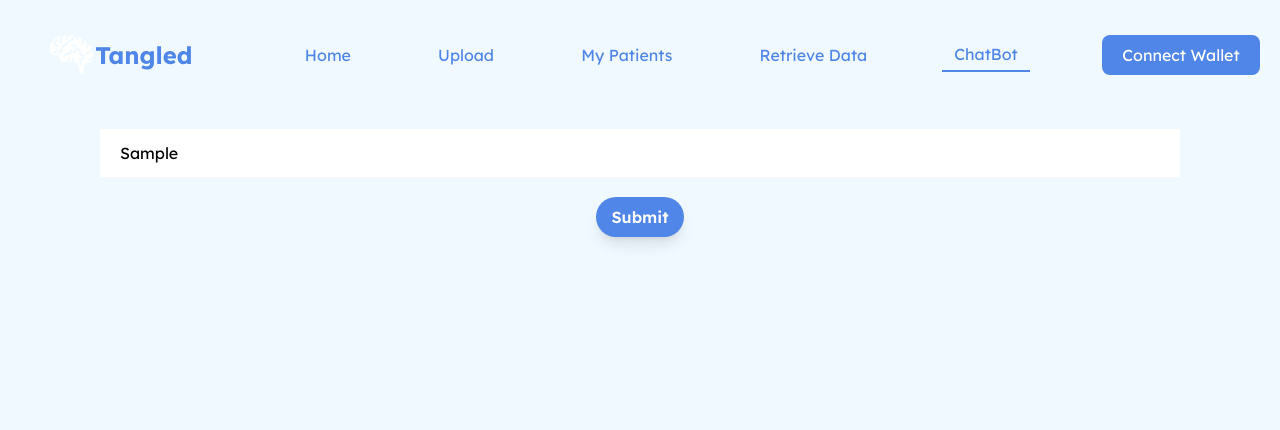
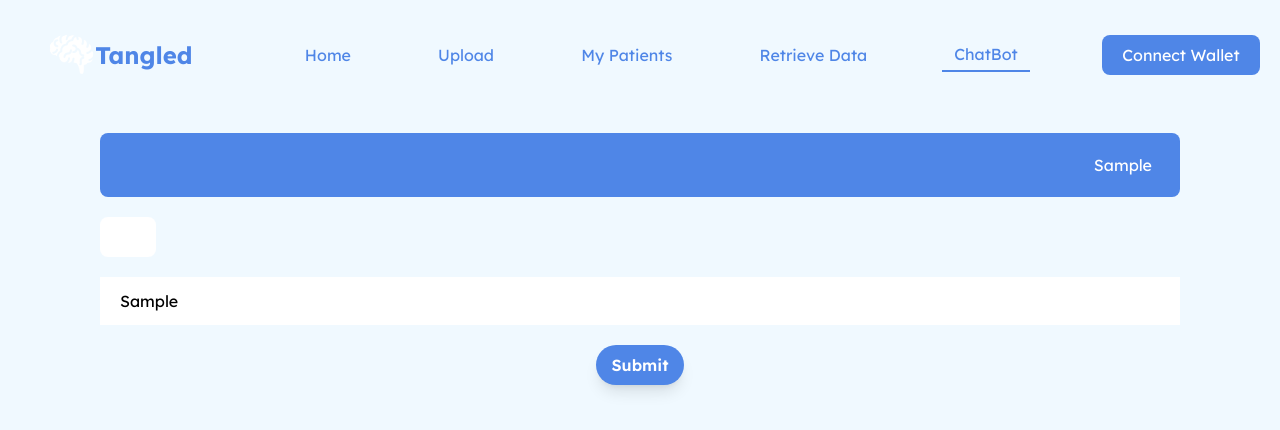
Before and after one commit to krishnan74/tangled-web3, a Next.js app: page /chatbot in a window 1280 px wide. Both pictures are taken after typing "Sample" into the empty fields and a click on the button "Submit". Shown: the top 430 px of the page. Built offline with nearby package versions, Linux system fonts and the light colour scheme; no server answers.

Commit message:
Update page.js

```diff
--- a/app/chatbot/page.js
+++ b/app/chatbot/page.js
@@ -1,6 +1,6 @@
 "use client";
-import React, { useState } from "react";
-import details from "./details.json";
+import React, { use, useState } from "react";
+import details from "./details.json"
 
 const ChatPage = () => {
 
@@ -9,8 +9,9 @@ const ChatPage = () => {
   const [submitted , setSubmittes] = useState(false);
 
   const handleSubmit = async (e) => {
+
     e.preventDefault();
-
+    setSubmittes(true);
 
     try {
       // Prepare the data to be sent to the server
@@ -19,8 +20,7 @@ const ChatPage = () => {
         headers: {
           "Content-Type": "application/json",
         },
-        body: JSON.stringify({data : details,
-          userInput: prompt}),
+        body: JSON.stringify({data: details, userInput: prompt}),
       };
 
       // Make a POST request to the Flask server
@@ -35,9 +35,7 @@ const ChatPage = () => {
 
       const data = await response.json();
       setReply(data);
-
-      // Update chat history with the bot's response
-
+      console.log(data);
 
     } catch (error) {
       console.error("Error sending data to server:", error.message);
@@ -47,15 +45,25 @@ const ChatPage = () => {
   return (
     <div className="px-[100px]">
       <form method="post" onSubmit={handleSubmit}>
-        <div className="flex justify-center gap-5 flex-col">
-          <div>
-            {reply}
+        <div className="flex justify-center gap-5 h-[300px] flex-col ">
+        { submitted &&(
+        <div >
+            <p className="flex justify-end py-5 px-7 bg-[#4F86E7] text-white rounded-lg">{prompt }</p>
+
+          </div>)
+          }
+          <div className="flex justify-start">
+            { submitted &&(
+        <div >
+            <p className="flex justify-end py-5 px-7 bg-[#fff] rounded-lg">{reply }</p>
+
+          </div>)
+          }
           </div>
 
 
+
           <input type="text" className="py-3 px-5" value={prompt} onChange={(e) => setPrompt(e.target.value)}/>
-
-
           <div className="flex justify-center">
             <button
               type="submit"
```
